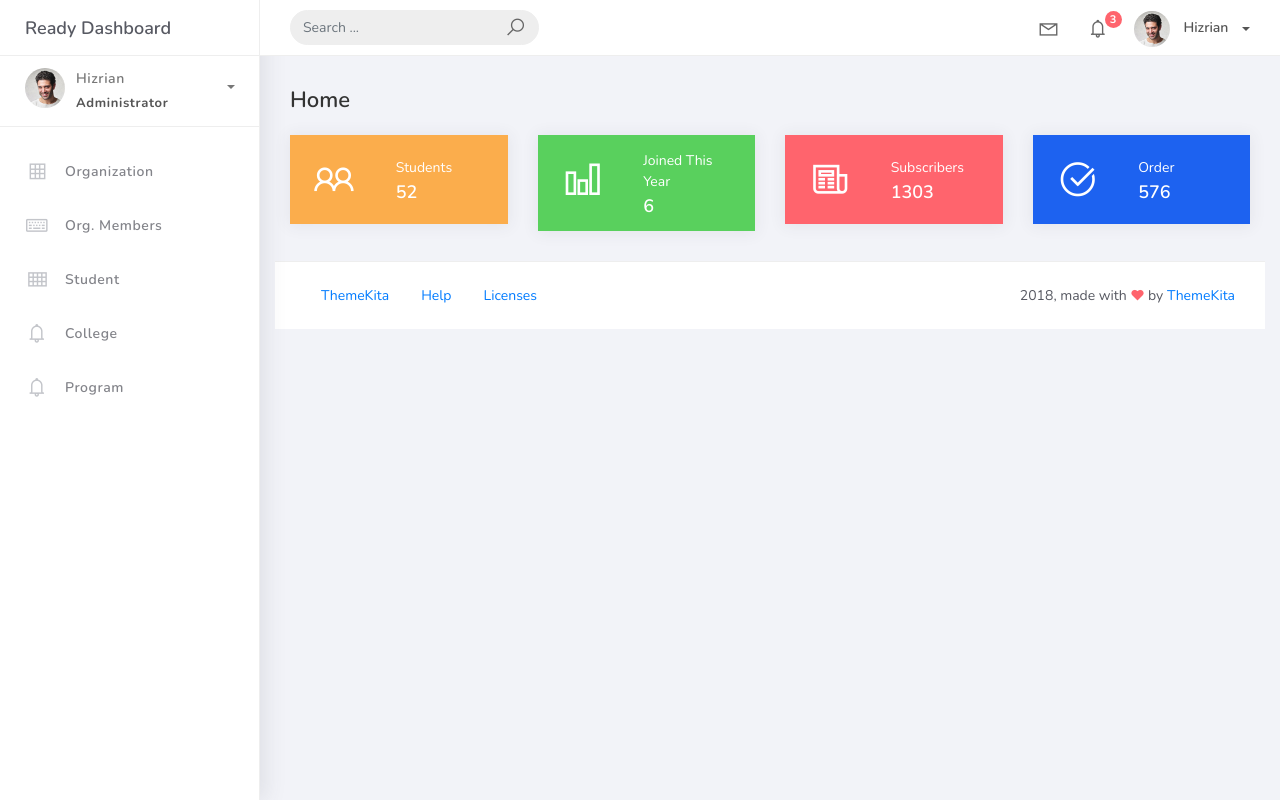
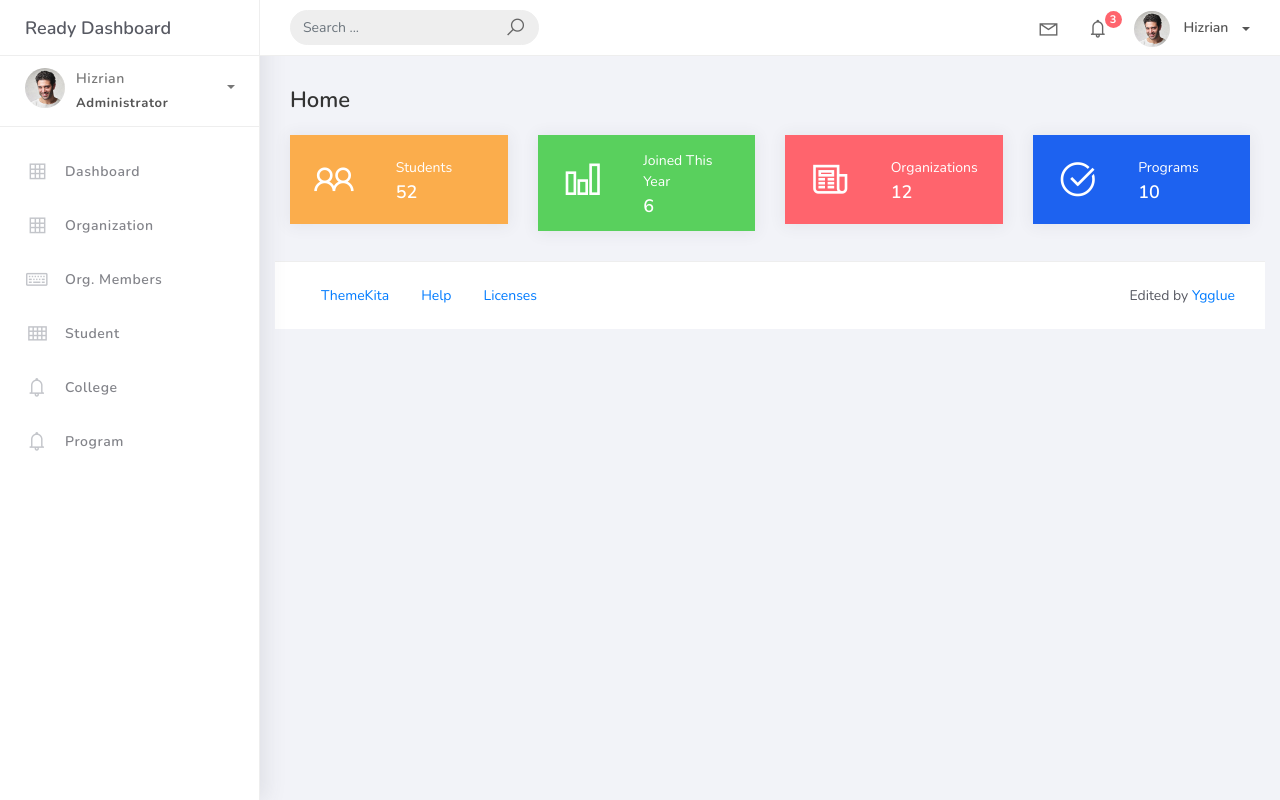
Before and after one commit to ygglue/PSUSphere, a Django app: page / in a window 1280 px wide. Run offline with Django 5.2, Linux system fonts and the light colour scheme; data comes from the database, SQL or seed files in the repository; some libraries are stand-ins or nearby versions.

Commit message:
finished part 5

```diff
--- a/projectsite/studentorg/views.py
+++ b/projectsite/studentorg/views.py
@@ -15,6 +15,8 @@ class HomePageView(ListView):
     def get_context_data(self, **kwargs):
         context = super().get_context_data(**kwargs)
         context["total_students"] = Student.objects.count()
+        context["total_programs"] = Program.objects.count()
+        context["total_orgs"] = Organization.objects.count()
 
         today = timezone.now().date()
         count = (
--- a/projectsite/templates/base.html
+++ b/projectsite/templates/base.html
@@ -182,6 +182,12 @@
 				</div>
 				<ul class="nav">
 					<li class="nav-item">
+						<a href="{% url 'home' %}">
+							<i class="la la-table"></i>
+							<p>Dashboard</p>
+						</a>
+					</li>
+					<li class="nav-item">
 						<a href="{% url 'organization-list' %}">
 							<i class="la la-table"></i>
 							<p>Organization</p>
@@ -239,8 +245,8 @@
 						</ul>
 					</nav>
 					<div class="copyright ml-auto">
-						2018, made with <i class="la la-heart heart text-danger"></i> by <a
-							href="http://www.themekita.com">ThemeKita</a>
+						Edited by <a
+							href="https://github.com/ygglue">Ygglue</a>
 					</div>
 				</div>
 			</footer>
--- a/projectsite/templates/home.html
+++ b/projectsite/templates/home.html
@@ -52,8 +52,8 @@
                             </div>
                             <div class="col-7 d-flex align-items-center">
                                 <div class="numbers">
-                                    <p class="card-category">Subscribers</p>
-                                    <h4 class="card-title">1303</h4>
+                                    <p class="card-category">Organizations</p>
+                                    <h4 class="card-title">{{total_orgs}}</h4>
                                 </div>
                             </div>
                         </div>
@@ -71,8 +71,8 @@
                             </div>
                             <div class="col-7 d-flex align-items-center">
                                 <div class="numbers">
-                                    <p class="card-category">Order</p>
-                                    <h4 class="card-title">576</h4>
+                                    <p class="card-category">Programs</p>
+                                    <h4 class="card-title">{{total_programs}}</h4>
                                 </div>
                             </div>
                         </div>
```
